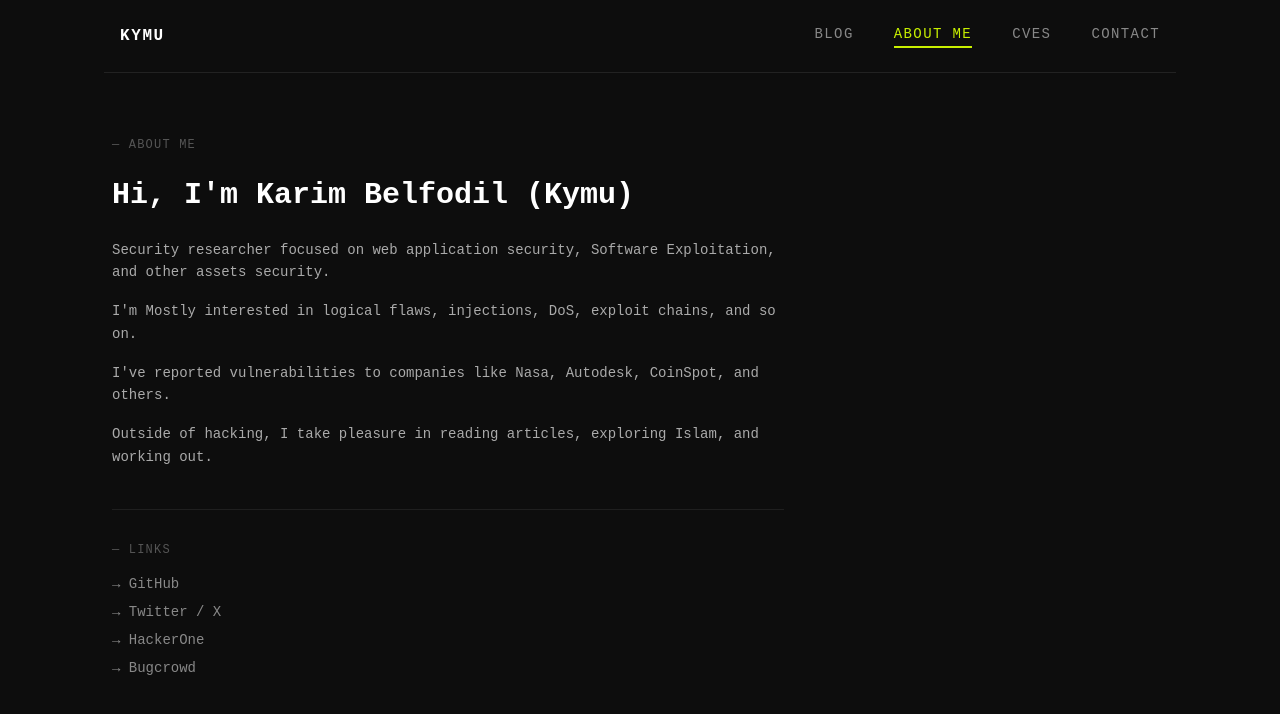
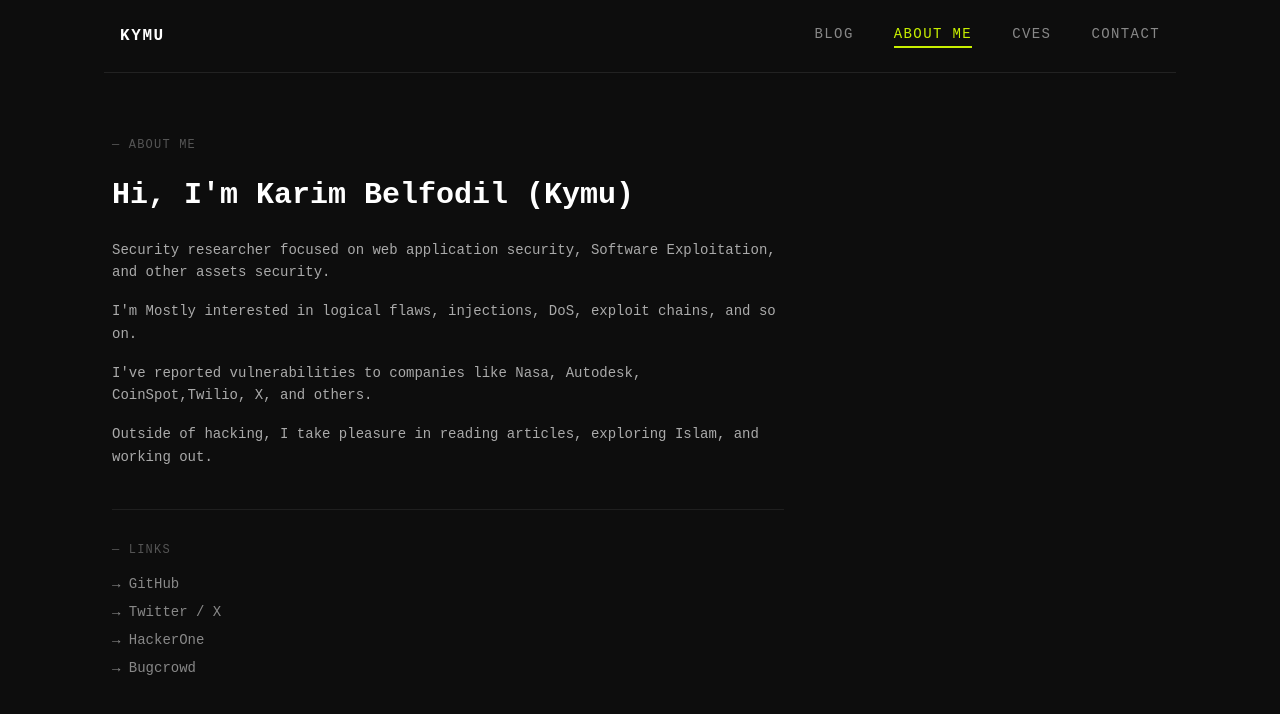
Before and after one commit to K3S3l7/my-blog, a Next.js app: page /my-blog/about in a window 1280 px wide. Shown: the top 714 px of the page. Built offline with nearby package versions, Linux system fonts and the light colour scheme.

Commit message:
Update page.tsx

```diff
--- a/app/about/page.tsx
+++ b/app/about/page.tsx
@@ -15,7 +15,7 @@ export default function AboutPage() {
           I'm Mostly interested in logical flaws, injections, DoS, exploit chains, and so on.
         </p>
         <p>
-          I&apos;ve reported vulnerabilities to companies like Nasa, Autodesk, CoinSpot, and others.
+          I&apos;ve reported vulnerabilities to companies like Nasa, Autodesk, CoinSpot,Twilio, X, and others.
         </p>
         <p>
           Outside of hacking, I take pleasure in reading articles, exploring Islam, and working out.
```
